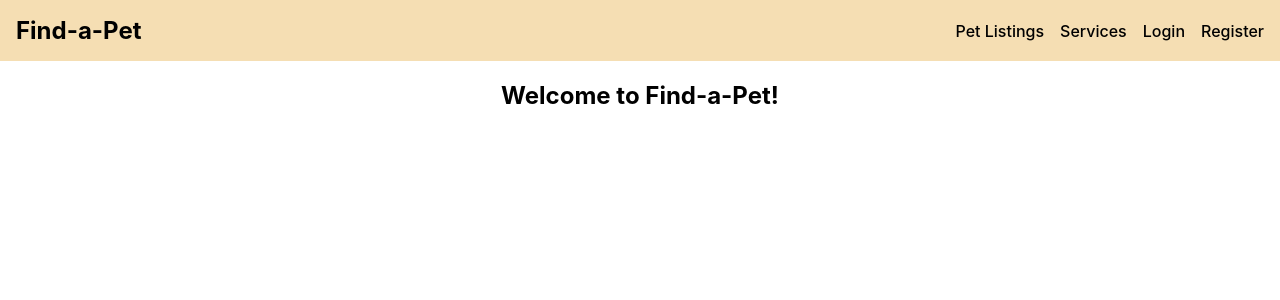
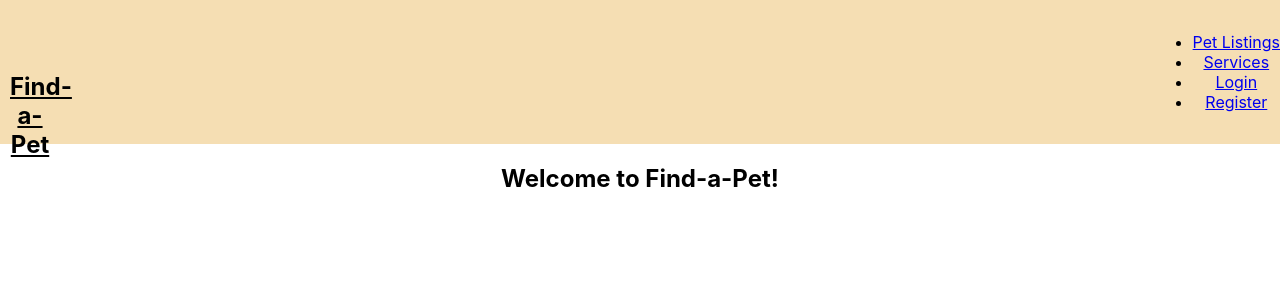
Before and after one commit to wonke2/Find-A-Pet, a React (Create React App) app: page / in a window 1280 px wide. Shown: the top 300 px of the page. Built offline with nearby package versions, Linux system fonts and the light colour scheme.

Commit message:
changes to navbar styles

```diff
--- a/src/components/Navbar.css
+++ b/src/components/Navbar.css
@@ -1,37 +1,38 @@
-.navbar {
+* {
+	-webkit-transition-property: all;
+	-webkit-transition-duration: 0.2s;
+	-moz-transition-timing-function: cubic-bezier(100, 50, 21, 6);
+	-moz-transition-property: all;
+	-moz-transition-timing-function: cubic-bezier(100, 50, 21, 6);
+}
+.logo {
+	height: 40px;
+	width: 40px;
+	margin-left: 10px;
+	color: black;
+
+}
+nav {
 	display: flex;
 	align-items: center;
 	justify-content: space-between;
-	padding: 1rem;
+	padding: 1rem 0;
 	background-color: wheat;
 }
-h1 {
-	margin: 0;
-}
-ul {
-	margin: 0;
-	list-style: none;
-}
-.nav-element {
+.btn {
+	color: #020202;
+	background: wheat;
+	padding: 20px 40px;
+	font-size: 12px;
 	text-decoration: none;
-	color: black;
-	font-weight: 500;
+	letter-spacing: 2px;
+	text-transform: uppercase;
 }
 
-.nav-element:hover {
-	color: #333;
-	text-decoration: underline;
+.btn:hover {
+	border: none;
+	background: rgba(0, 0, 0, 0.4);
+	background: #dfdada;
+	padding: 40px 40px;
+	color: #1b1b1b;
 }
-.logo {
-	color: black;
-	text-decoration: none;
-}
-.logo:hover {
-	color: #333;
-}
-.nav-items {
-	padding: 0;
-	display: flex;
-	align-items: center;
-	gap: 1rem;
-}
```
